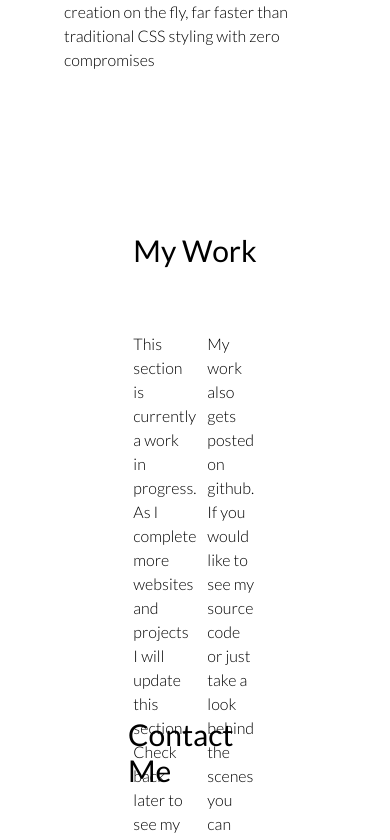
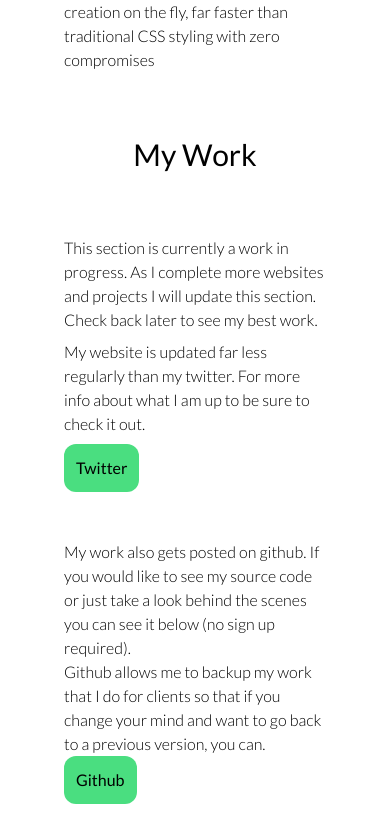
Before and after one commit to Daniel-Perkins/danperkins.dev, a React (Create React App) app: page / in a window 390 px wide. Shown: the part 2240-3080 px from the top of the page. Built offline with nearby package versions, Linux system fonts and the light colour scheme.

Commit message:
MyWork Responsive

```diff
--- a/src/components/MyWork.tsx
+++ b/src/components/MyWork.tsx
@@ -1,11 +1,11 @@
 const MyWork = () => {
   return (
-    <div className="flex flex-col items-center m-16 mt-24">
-      <div className="flex flex-col items-center m-16">
+    <div className="flex flex-col items-center md:m-16 md:mt-24">
+      <div className="flex flex-col items-center md:m-16">
         <h1 className="text-3xl">My Work</h1>
       </div>
-      <div className="flex justify-around mx-32 font-light">
-        <div className="flex flex-col justify-between w-1/3 h-64">
+      <div className="flex flex-col justify-around m-16 font-light md:mx-0 md:flex-row">
+        <div className="flex flex-col justify-between h-64 mb-12 md:w-1/3">
           <p>
             This section is currently a work in progress. As I complete more
             websites and projects I will update this section. Check back later
@@ -19,7 +19,7 @@
             Twitter
           </a>
         </div>
-        <div className="flex flex-col justify-between w-1/3 h-64">
+        <div className="flex flex-col justify-between h-64 md:w-1/3">
           <p>
             My work also gets posted on github. If you would like to see my
             source code or just take a look behind the scenes you can see it
```
